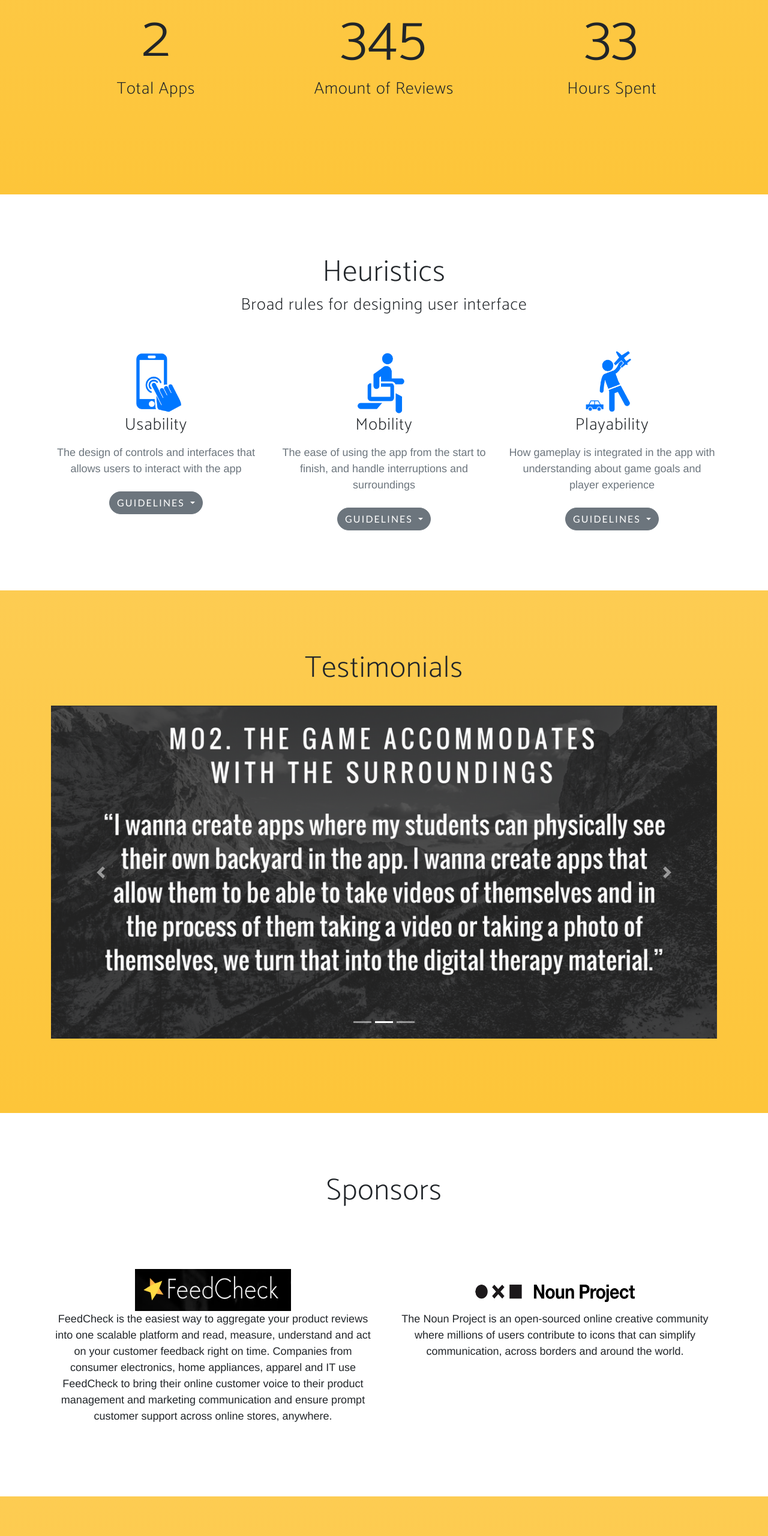
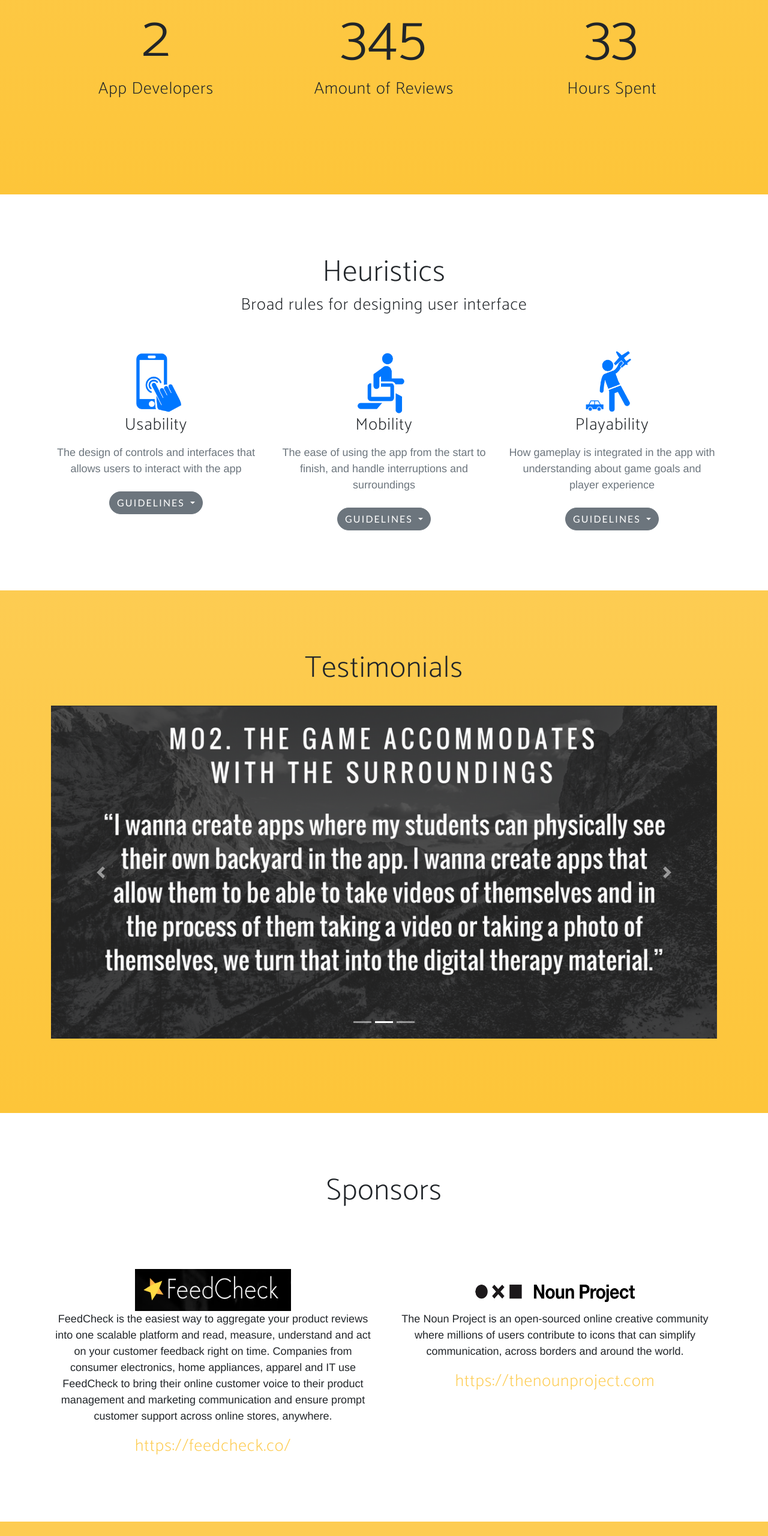
Before and after one commit to slpgrind/slpgrind.github.io, a plain HTML site: page index.html in a window 1280 px wide. Shown: the part 1300-3860 px from the top of the page at 60% size. Drawn offline with Linux system fonts and the light colour scheme; a web font is replaced by a local one.

Commit message:
Add files via upload
Updated Feedcheck's Description, Fix the Toca Boca Word Cloud

```diff
--- a/index.html
+++ b/index.html
@@ -123,7 +123,7 @@
                 <div class="feature-item">
                     <br>
                   <h1 class="display-1">2</h1>
-                  <h3>Total Apps</h3>
+                  <h3>App Developers</h3>
                 </div>
               </div>
               <div class="col-lg-4">
@@ -289,17 +289,20 @@
         <div class="container">
           <div class="row">
             <div class="col-lg-6">
-                <a href="feedcheck.co"><img src="img/feedchecklogo.png" alt="feedchecklogo" width="260" height="70"></a><br>
+                <a href="https://feedcheck.co/"><img src="img/feedchecklogo.png" alt="feedchecklogo" width="260" height="70"></a><br>
                 <p>FeedCheck is the easiest way to aggregate your product reviews into one scalable
                     platform and read, measure, understand and act on your customer
                     feedback right on time. Companies from consumer electronics, home appliances,
                     apparel and IT use FeedCheck to bring their online customer voice to their product
                     management and marketing communication and ensure prompt customer support across
                     online stores, anywhere.</p>
+                <a href="https://feedcheck.co/"><h3>https://feedcheck.co/</h3></a>
             </div>
             <div class="col-lg-6">
                 <a href="https://thenounproject.com"><img src="img/nounproject.png" alt="feedchecklogo" width="270" height="70"></a><br>
-                <p>The Noun Project is an open-sourced online creative community where millions of users contribute to icons that can simplify communication, across borders and around the world.</p>
+                <p>The Noun Project is an open-sourced online creative community where millions
+                    of users contribute to icons that can simplify communication, across borders and around the world.</p>
+                <a href="https://thenounproject.com"><h3>https://thenounproject.com</h3></a>
             </div>
         </div>
     </div>
```
Also changed, not shown: img/TBT_wordcloud_tablet.png.
